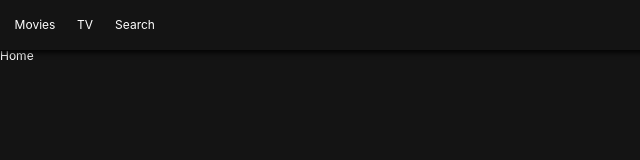
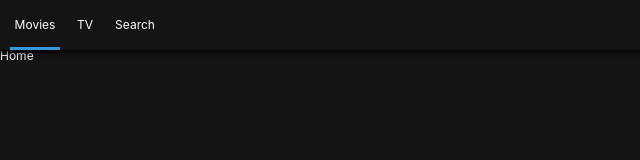
Before and after one commit to yoojm4718/jmflix, a React (Create React App) app: page / in a window 1280 px wide. Shown: the top 160 px of the page, without its empty margins (0-640 px from the left). Built offline with nearby package versions, Linux system fonts and the light colour scheme.

Commit message:
Made Header know the Location of Router and Styled

```diff
--- a/src/Components/Header.js
+++ b/src/Components/Header.js
@@ -1,5 +1,6 @@
 import React from "react";
 import { Link } from "react-router-dom";
+import { withRouter } from "react-router";
 import styled from "styled-components";
 
 const SHeader = styled.header`
@@ -24,6 +25,9 @@
   width: 50px;
   height: 50px;
   text-align: center;
+  border-bottom: 3px solid
+    ${(props) => (props.current ? "#3498db" : "transparent")};
+  transition: border-bottom 0.2s ease-in-out;
 `;
 
 const SLink = styled(Link)`
@@ -33,20 +37,20 @@
   justify-content: center;
 `;
 
-const Header = () => (
+const Header = ({ location: { pathname } }) => (
   <SHeader>
     <List>
-      <Item>
+      <Item current={pathname === "/"}>
         <SLink to="/">Movies</SLink>
       </Item>
-      <Item>
+      <Item current={pathname === "/tv"}>
         <SLink to="/tv">TV</SLink>
       </Item>
-      <Item>
+      <Item current={pathname === "/search"}>
         <SLink to="/search">Search</SLink>
       </Item>
     </List>
   </SHeader>
 );
 
-export default Header;
+export default withRouter(Header);
```
